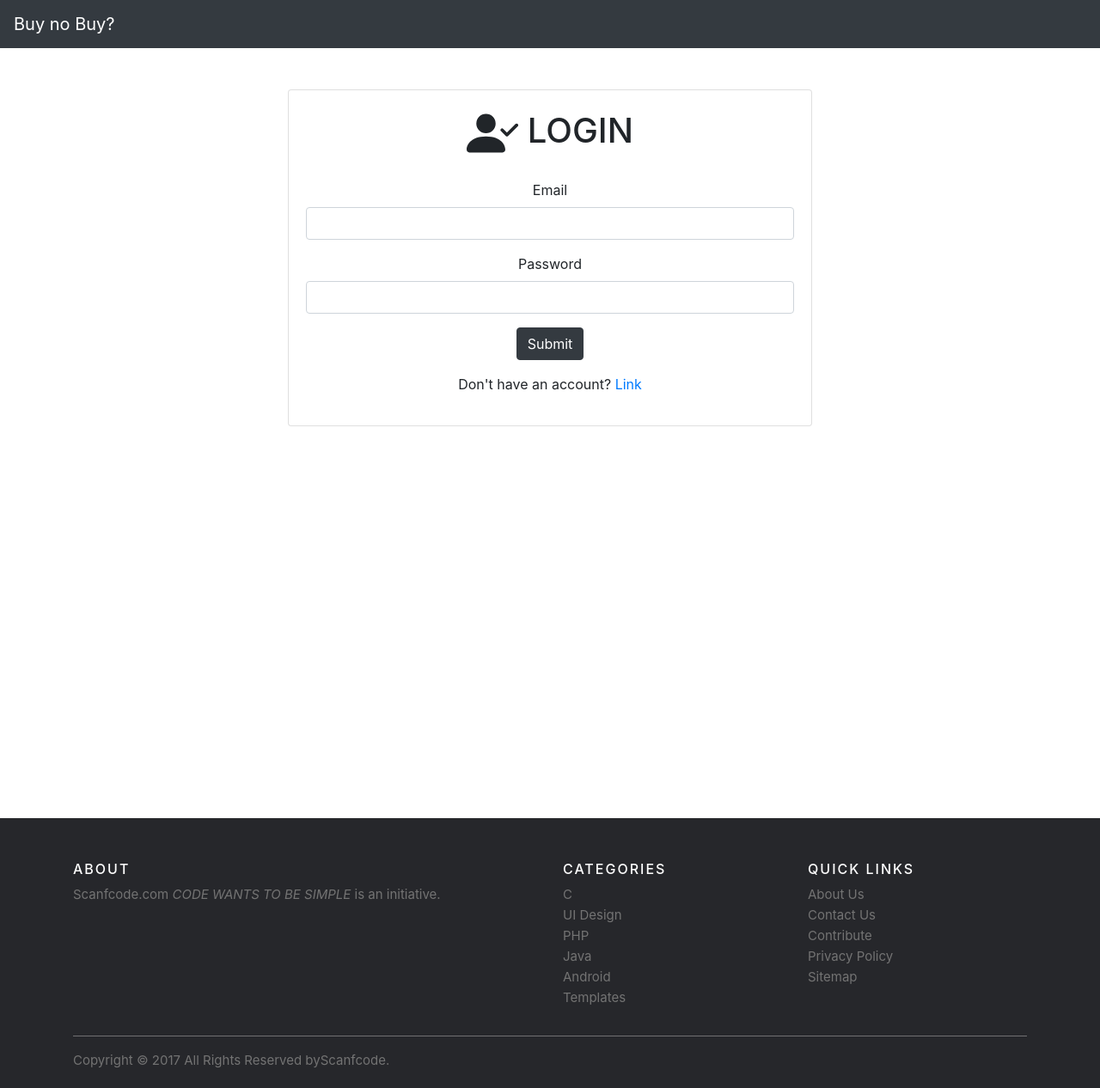
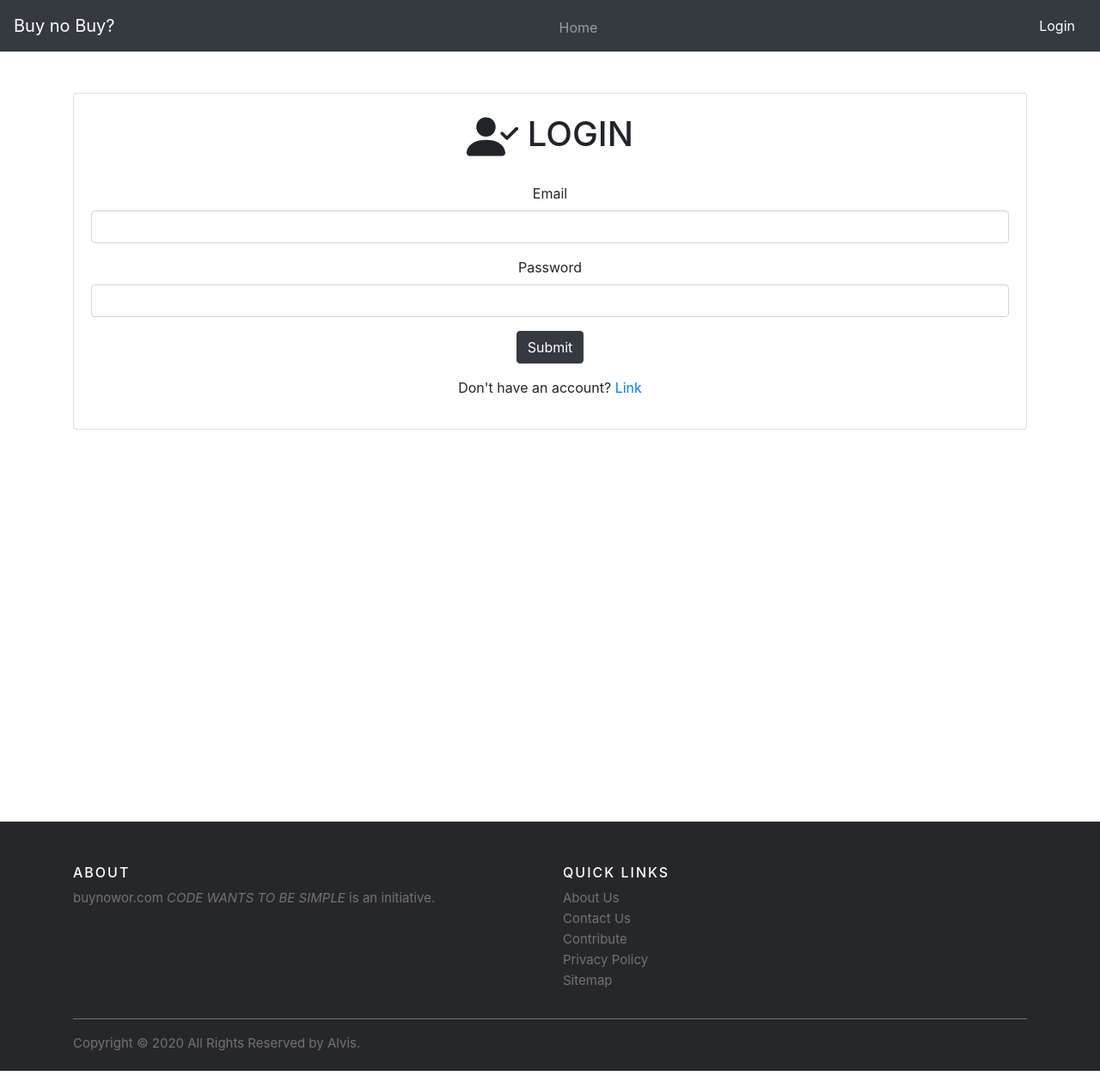
Before and after one commit to alvislim/finalProjectFE, a React (Create React App) app: page /login in a window 1280 px wide. Shown: the whole page at 86% size. Built offline with nearby package versions, Linux system fonts and the light colour scheme.

Commit message:
ui fixes

```diff
--- a/src/component/general/Footer.js
+++ b/src/component/general/Footer.js
@@ -9,29 +9,17 @@ function Footer() {
           <div className="row">
             <div className="col-sm-12 col-md-6">
               <h6>About</h6>
-              <p className="text-justify">Scanfcode.com <i>CODE WANTS TO BE SIMPLE </i> is an initiative.</p>
-            </div>
-
-            <div className="col-xs-6 col-md-3">
-              <h6>Categories</h6>
-              <ul className={styles.footerlinks}>
-                <li><a href="http://scanfcode.com/category/c-language/">C</a></li>
-                <li><a href="http://scanfcode.com/category/front-end-development/">UI Design</a></li>
-                <li><a href="http://scanfcode.com/category/back-end-development/">PHP</a></li>
-                <li><a href="http://scanfcode.com/category/java-programming-language/">Java</a></li>
-                <li><a href="http://scanfcode.com/category/android/">Android</a></li>
-                <li><a href="http://scanfcode.com/category/templates/">Templates</a></li>
-              </ul>
+              <p className="text-justify">buynowor.com <i>CODE WANTS TO BE SIMPLE </i> is an initiative.</p>
             </div>
 
             <div className="col-xs-6 col-md-3">
               <h6>Quick Links</h6>
               <ul className={styles.footerlinks}>
-                <li><a href="http://scanfcode.com/about/">About Us</a></li>
-                <li><a href="http://scanfcode.com/contact/">Contact Us</a></li>
-                <li><a href="http://scanfcode.com/contribute-at-scanfcode/">Contribute</a></li>
-                <li><a href="http://scanfcode.com/privacy-policy/">Privacy Policy</a></li>
-                <li><a href="http://scanfcode.com/sitemap/">Sitemap</a></li>
+                <li><a href="#">About Us</a></li>
+                <li><a href="#">Contact Us</a></li>
+                <li><a href="#">Contribute</a></li>
+                <li><a href="#">Privacy Policy</a></li>
+                <li><a href="#">Sitemap</a></li>
               </ul>
             </div>
           </div>
@@ -40,8 +28,8 @@ function Footer() {
         <div className="container">
           <div className="row">
             <div className="col-md-8 col-sm-6 col-xs-12">
-              <p className={styles.copyrighttext}>Copyright &copy; 2017 All Rights Reserved by
-           <a href="#">Scanfcode</a>.
+              <p className={styles.copyrighttext}>Copyright &copy; 2020 All Rights Reserved by
+           <a href="#"> Alvis</a>.
               </p>
             </div>
 
--- a/src/component/general/Navbar.js
+++ b/src/component/general/Navbar.js
@@ -23,21 +23,18 @@ function NavigationBar(props) {
                 <Navbar.Toggle aria-controls="responsive-navbar-nav" />
                 <Navbar.Collapse id="responsive-navbar-nav">
 
-                    <Nav className="mr-auto" style={{display: props.loginFlag !== true ? 'none' : ''}}>
-                        <Nav.Link href="/dashboard">Home</Nav.Link>
-                    </Nav>
 
-                        {
-                        props.loginFlag !== true ?
-                        <Nav style={{display: props.loginFlag !== true ? 'none' : ''}}>
-                            <Nav.Link href="/login">Login</Nav.Link>
-                            <Nav.Link eventKey={2} href="/register">Register</Nav.Link>
+                        <Nav className='mt-1 mx-auto'>
+                            <Nav.Link href={props.loginFlag===true ? '/dashboard' : '/'}>Home</Nav.Link>
                         </Nav>
-                        :
-                        <Nav>
+
+                        <Nav style={{display: props.loginFlag!==true && 'none'}}>
                             <Button variant='dark' onClick={handleLogout}>Logout</Button>
                         </Nav>
-                        }
+
+                        <Nav style={{display: props.loginFlag===true && 'none'}}>
+                            <Button variant='dark' href='/login'>Login</Button>
+                        </Nav>
 
                 </Navbar.Collapse>
             </Navbar>
--- a/src/component/page/SingleView/SingleView.js
+++ b/src/component/page/SingleView/SingleView.js
@@ -50,6 +50,7 @@ function SingleView(props) {
 
     const handleClick = async () => {
         setShow(!show)
+        console.log(relevantItems.length)
       }
 
     const columns = [
@@ -86,7 +87,7 @@ function SingleView(props) {
     }
 
     return (
-        <React.Fragment>
+        <div style={{height:'100%'}}>
             <NavigationBar loginFlag={loginFlag}/>
                 {isLoading ?
                     <Container className='mt-5' style={{height:'100vh'}}>
@@ -99,7 +100,7 @@ function SingleView(props) {
                         <a href='/dashboard' style={{color:'black', textDecoration:'none'}}>Back</a>
                     </Button>
 
-                    <Container style={{height:'100%'}}>
+                    <Container >
                         <div className='d-flex justify-content-center mt-5 mb-3'>
                             <Card style={{ width: '18rem' }}>
                             <Card.Img variant="top" src={userItem.img} style={{width: '100%', height: '268px'}}/>
@@ -127,9 +128,9 @@ function SingleView(props) {
                         </div>
 
 
-                {relevantItems.length == 0 ?
+                {relevantItems.length === 1 ?
 
-                <Container className='text-center mt-5'>
+                <Container className='text-center mt-5' style={{height:'100vh'}}>
                     <Card.Subtitle>We are unable to retrieve any results from <Card.Title>'{userItem.name}'</Card.Title></Card.Subtitle>
                 </Container>
                     :
@@ -144,7 +145,7 @@ function SingleView(props) {
                     >
                         {
                             props => (
-                        <div styles={{height: '100%'}} className='mb-5'>
+                        <div className='mb-5'>
                             <SearchBar { ...props.searchProps } placeholder='Search the products fetched from Sheng Shiong' />
                             <BootstrapTable
                                 { ...props.baseProps }
@@ -163,7 +164,7 @@ function SingleView(props) {
 
                 <Footer />
 
-        </React.Fragment>
+        </div>
     )
 }
 
--- a/src/component/page/dashboard/Dashboard.js
+++ b/src/component/page/dashboard/Dashboard.js
@@ -115,9 +115,8 @@ function Dashboard() {
   }
 
   return (
-    <div style={{height:'100%'}}>
+    <div style={{height:'100vh'}}>
       <NavigationBar loginFlag={loginFlag} />
-        <div style={{height:'100%'}}>
 
       <div className='d-flex justify-content-center mt-5 mb-3'>
         <Form>
@@ -198,7 +197,7 @@ function Dashboard() {
         </div>
     </div>
     }
-    </div>
+
       <Footer />
     </div>
   )
--- a/src/component/page/landingpage/LandingPage.js
+++ b/src/component/page/landingpage/LandingPage.js
@@ -37,7 +37,8 @@ function LandingPage() {
                         </p>
                     </Card.ImgOverlay>
                 </Card>
-                <div className='text-center mt-3' style={{height:'50vh'}} id='howitwork'>
+                </div>
+                <div className='text-center mt-5 mb-5' id='howitwork'>
                         <h1>How it Works</h1>
                         <p style ={{marginLeft:'3rem', marginRight:'3rem'}}>
                             As of today, we only curated web scrapping purposes for cold storage
@@ -55,9 +56,12 @@ function LandingPage() {
                             to you :D.
                         </p>
                  </div>
+                 <Footer />
                 </div>
-                </div>
-            <Footer />
+
+
+
+
         </React.Fragment>
     )
 }
--- a/src/component/page/login/Login.js
+++ b/src/component/page/login/Login.js
@@ -35,7 +35,7 @@ function Login() {
     <div>
       <NavigationBar />
 
-      <Container className='mt-5 text-center mb-5' style={{width:'50%', height:'100vh'}}>
+      <Container className='mt-5 text-center mb-5' style={{height:'100vh'}}>
         <Card body className={styles.card}>
           <Form onSubmit={handleSubmit(onSubmit)}>
             <h1><PersonCheckFill size={60} /> LOGIN</h1>
--- a/src/component/page/register/Register.js
+++ b/src/component/page/register/Register.js
@@ -36,7 +36,7 @@ function Register() {
   return (
     <div>
       <NavigationBar />
-      <Container className='mt-5 text-center mb-5' style={{width:'50%', height:'100vh'}}>
+      <Container className='mt-5 text-center mb-5' style={{height:'100vh'}}>
         <Card body>
           <Form onSubmit={handleSubmit(onSubmit)}>
             <h1><PersonPlusFill size={60} /> REGISTER</h1>
```
